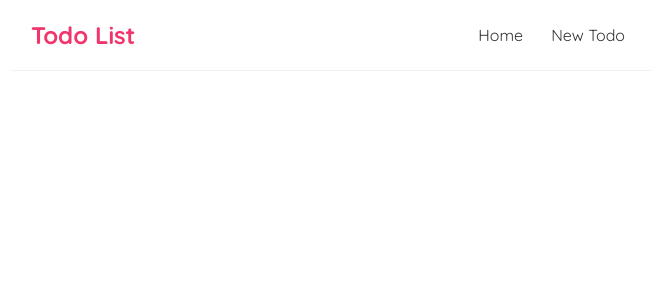
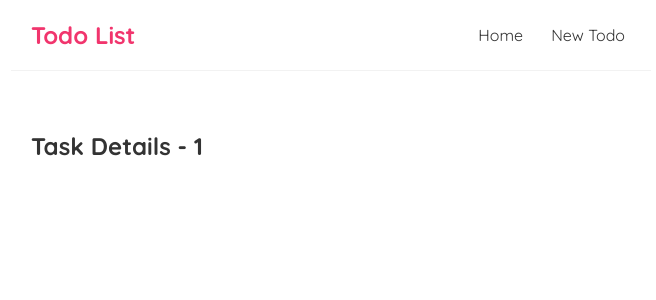
Before and after one commit to Jehonathan1/react-todo-api, a React (Vite) app: page /tasks/1 in a window 1280 px wide. Shown: the top 300 px of the page, without its empty margins (309-965 px from the left). Built offline with nearby package versions, Linux system fonts and the light colour scheme.

Commit message:
added route parameters

```diff
--- a/src/App.jsx
+++ b/src/App.jsx
@@ -2,6 +2,7 @@ import Home from './pages/Home'
 import Navbar from './pages/Navbar'
 import {BrowserRouter as Router, Route, Routes} from 'react-router-dom'
 import Create from './pages/Create'
+import TaskDetails from './pages/TaskDetails'
 
 function App() {
 
@@ -15,7 +16,7 @@ function App() {
           <Routes>
             <Route path='/' element={<Home />} />
             <Route path='/create' element={<Create />} />
-
+            <Route path='/tasks/:id' element={<TaskDetails />} />
           </Routes>
         </div>
 
--- a/src/index.css
+++ b/src/index.css
@@ -53,3 +53,6 @@
   color: #358af1;
   margin-bottom: 5px;
 }
+.task-preview a {
+  text-decoration: none;
+}
--- /dev/null
+++ b/src/pages/TaskDetails.jsx
@@ -0,0 +1,14 @@
+import { useParams } from "react-router-dom";
+
+const TaskDetails = () => {
+
+    const { id } = useParams(); // fetch the id parameter from the url
+
+    return (
+        <div className="task-details">
+            <h2>Task Details - { id } </h2>
+        </div>
+     );
+}
+
+export default TaskDetails;
--- a/src/pages/TaskList.jsx
+++ b/src/pages/TaskList.jsx
@@ -1,3 +1,5 @@
+import { Link } from "react-router-dom";
+
 const TaskList = ({tasks, title}) => { // destructure 'tasks' props
     return (
         <div className="task-list">
@@ -8,8 +10,10 @@ const TaskList = ({tasks, title}) => { // destructure 'tasks' props
 
             {tasks.map((task) => (
                 <div className="task-preview" key={task.id}>
-                    <h2>{ task.title }</h2>
-                    <p>{ task.author }</p>
+                    <Link to={`/tasks/${task.id}`}>
+                        <h2>{ task.title }</h2>
+                        <p>{ task.author }</p>
+                    </Link>
 
                 </div>
             ))}
```
